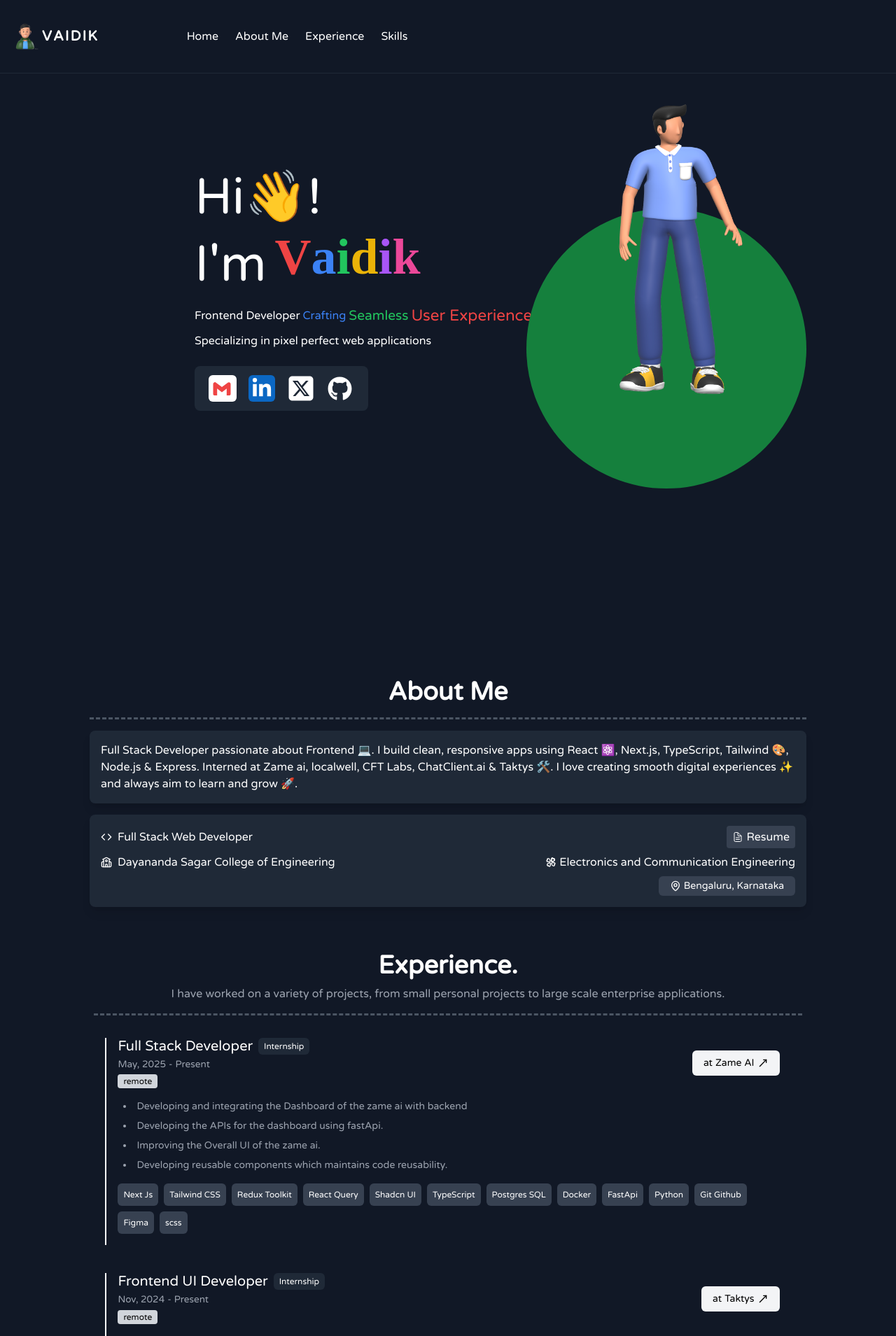
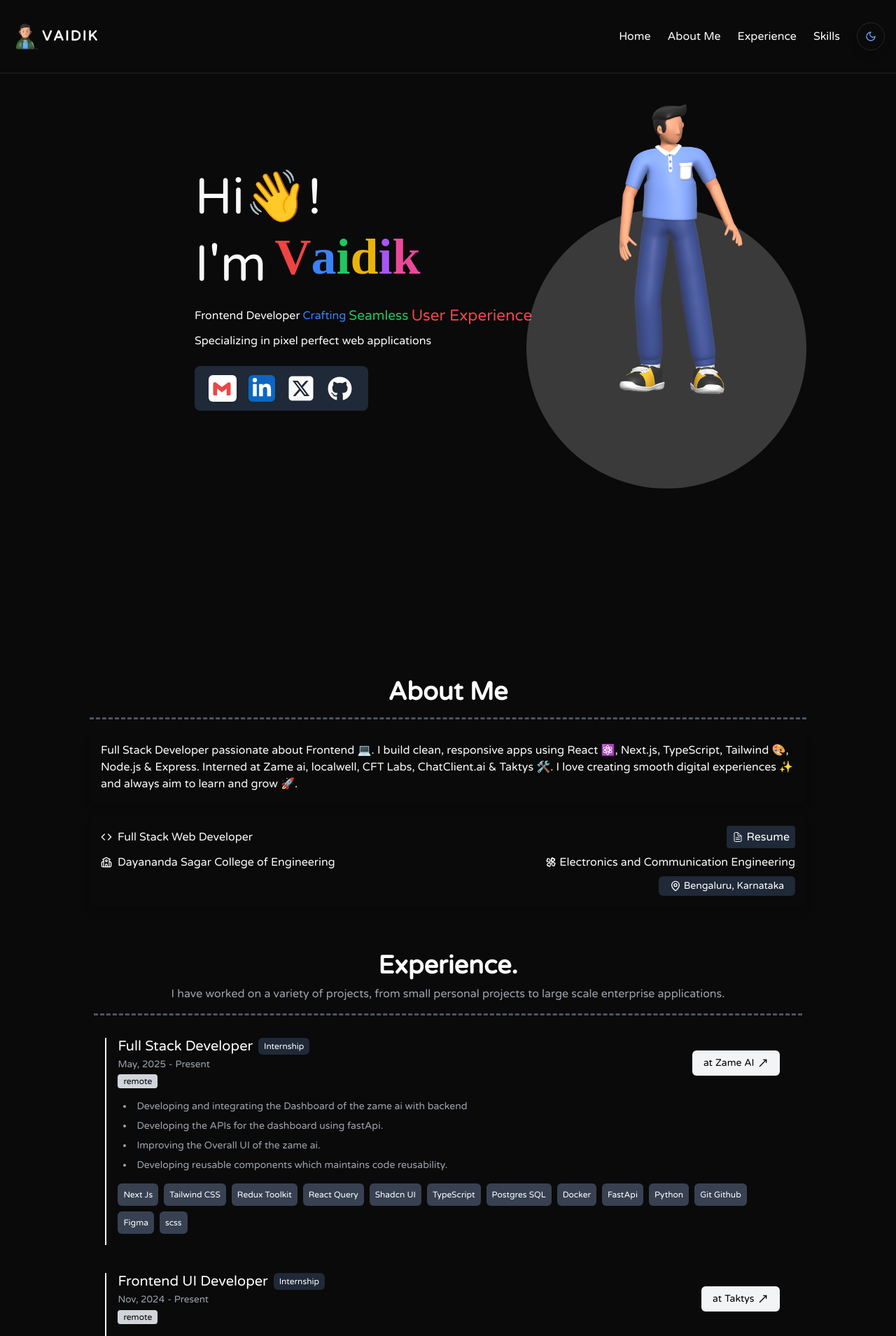
Before and after one commit to Vaidik1308/personal-portfolio, a Next.js app: page / in a window 1280 px wide. Shown: the top 1909 px of the page at 70% size. Built offline with nearby package versions, Linux system fonts and the light colour scheme; a web font is replaced by a local one; what tailwindcss-motion would draw is missing.

Commit message:
added dark light theme

```diff
--- a/src/app/globals.css
+++ b/src/app/globals.css
@@ -5,23 +5,74 @@
 @tailwind components;
 @tailwind utilities;
 
+/* Enhanced smooth transitions for theme changes */
+* {
+  transition: background-color 0.4s cubic-bezier(0.4, 0, 0.2, 1),
+              border-color 0.4s cubic-bezier(0.4, 0, 0.2, 1),
+              color 0.4s cubic-bezier(0.4, 0, 0.2, 1),
+              box-shadow 0.4s cubic-bezier(0.4, 0, 0.2, 1);
+}
 
+/* Theme transitioning state */
+.theme-transitioning * {
+  transition: background-color 0.4s cubic-bezier(0.4, 0, 0.2, 1),
+              border-color 0.4s cubic-bezier(0.4, 0, 0.2, 1),
+              color 0.4s cubic-bezier(0.4, 0, 0.2, 1),
+              box-shadow 0.4s cubic-bezier(0.4, 0, 0.2, 1),
+              transform 0.4s cubic-bezier(0.4, 0, 0.2, 1);
+}
+
+/* Smooth transition for theme toggle button */
+.theme-toggle {
+  transition: all 0.3s cubic-bezier(0.4, 0, 0.2, 1);
+}
+
+.theme-toggle:hover {
+  transform: scale(1.05);
+}
+
+.theme-toggle:active {
+  transform: scale(0.95);
+}
+
+/* Smooth icon rotation for theme toggle */
+.theme-toggle-icon {
+  transition: transform 0.5s cubic-bezier(0.4, 0, 0.2, 1);
+}
+
+.theme-toggle:hover .theme-toggle-icon {
+  transform: rotate(180deg);
+}
+
+/* Theme toggle button glow effect */
+.theme-toggle:hover {
+  box-shadow: 0 0 20px rgba(59, 130, 246, 0.3);
+}
+
+/* Smooth page transitions */
+.page-transition {
+  transition: opacity 0.3s ease-in-out;
+}
+
+/* Enhanced scrollbar with theme awareness */
 ::-webkit-scrollbar {
-  width: 5px;
+  width: 8px;
 }
 
 ::-webkit-scrollbar-track {
-  background: #686666;
+  background: hsl(var(--muted));
+  border-radius: 4px;
 }
 
 ::-webkit-scrollbar-thumb {
-  background: #1c223e;
+  background: hsl(var(--border));
+  border-radius: 4px;
+  transition: background-color 0.3s ease;
 }
 
 ::-webkit-scrollbar-thumb:hover {
-  background: #555;
+  background: hsl(var(--muted-foreground));
 }
-
 
 @layer base {
   :root {
@@ -87,7 +138,6 @@
   }
 }
 
-
 h2{
   @apply text-3xl font-semibold
 }
--- a/src/app/layout.tsx
+++ b/src/app/layout.tsx
@@ -1,6 +1,8 @@
 import type { Metadata } from "next";
 import "./globals.css";
 import Header from "@/components/Common/Header";
+import { ThemeProvider } from "@/providers/ThemeProvider";
+import { ThemeTransitionIndicator } from "@/components/Reusable/ThemeTransitionIndicator";
 // import Footer from "@/components/Common/Footer";
 
 export const metadata: Metadata = {
@@ -14,10 +16,10 @@ export default function RootLayout({
   children: React.ReactNode;
 }>) {
   return (
-    <html lang="en">
-      <body
-        className={` font-varela antialiased bg-[#111826] w-full text-white  flex flex-col`}
-      >
+    <html lang="en" suppressHydrationWarning>
+      <body className="font-varela antialiased bg-background text-foreground w-full flex flex-col">
+        <ThemeProvider defaultTheme="dark" storageKey="portfolio-theme">
+          <ThemeTransitionIndicator />
           <div>
             <Header/>
           </div>
@@ -29,6 +31,7 @@ export default function RootLayout({
           <div>
             {/* <Footer/> */}
           </div>
+        </ThemeProvider>
       </body>
     </html>
   );
--- a/src/components/Common/Header.tsx
+++ b/src/components/Common/Header.tsx
@@ -2,17 +2,22 @@ import React from 'react'
 import Wrapper from '../Reusable/Wrapper'
 import Logo from '../Reusable/Logo'
 import Navigation from '../partials/navigation/Navigation'
-
+import { ThemeToggle } from '../Reusable/ThemeToggle'
 
 const Header = () => {
   return (
-    <header className='w-full border-gray-800 border-b'>
-        <Wrapper className='flex  justify-center md:justify-start gap-32 items-center'>
+    <header className='w-full border-b border-border'>
+        <Wrapper className='flex justify-center md:justify-between gap-32 items-center'>
             <Logo/>
-            <ul className=' hidden md:flex gap-6 font-[500] items-center relative'>
-
+            <ul className='hidden md:flex gap-6 font-[500] items-center relative'>
                 <Navigation/>
+                <li>
+                  <ThemeToggle />
+                </li>
             </ul>
+            <div className='md:hidden flex items-center gap-4'>
+              <ThemeToggle />
+            </div>
         </Wrapper>
     </header>
   )
--- a/src/components/Home/AboutMe/AboutMe.tsx
+++ b/src/components/Home/AboutMe/AboutMe.tsx
@@ -13,7 +13,7 @@ const AboutMe = () => {
     <section id='about' className=' md:mt-16'>
         <Container>
             <HeaderSection>About Me</HeaderSection>
-            <AnimatedElement variant='fadeInUp' delay={0.1} duration={0.5} once={true} className='my-4 gap-4 shadow-lg bg-gray-800 p-4 rounded-lg'>
+            <AnimatedElement variant='fadeInUp' delay={0.1} duration={0.5} once={true} className='my-4 gap-4 shadow-lg bg-card p-4 rounded-lg'>
             Full Stack Developer passionate about Frontend <span className=''>💻</span>. I build clean, responsive apps using React <span>⚛️</span>, Next.js, TypeScript, Tailwind <span>🎨</span>, Node.js & Express. Interned at Zame ai, localwell, CFT Labs, ChatClient.ai & Taktys <span>🛠️</span>. I love creating smooth digital experiences <span>✨</span> and always aim to learn and grow <span>🚀</span>.
 
 
@@ -25,7 +25,7 @@ const AboutMe = () => {
 
 
             </AnimatedElement>
-            <AnimatedElement variant='fadeInUp' delay={0.4} duration={0.5} once={true} className='my-4 flex items-start gap-4 shadow-lg bg-gray-800 p-4 rounded-lg'>
+            <AnimatedElement variant='fadeInUp' delay={0.4} duration={0.5} once={true} className='my-4 flex items-start gap-4 shadow-lg bg-card p-4 rounded-lg'>
 
               <div className='flex justify-start w-[100%] flex-col gap-2'>
                   <div className='flex w-full justify-between md:flex-row flex-col'>
@@ -35,8 +35,8 @@ const AboutMe = () => {
                         {aboutData.role}
                       </span>
                     </div>
-                    <a target='_blank' href='https://drive.google.com/file/d/1YbjXs2ALW_TCBest6qYPfENCqL7vIOiZ/view?usp=sharing' className='flex items-center  px-2 h-[35px] md:h-auto justify-center gap-1 md:px-2 bg-gray-700 md:py-1 text-[0.75rem] md:text-[1rem] rounded-sm mt-2 md:mt-0 w-full md:w-fit hover:bg-gray-600 duration-200 cursor-pointer select-none'>
-                      <IoDocumentTextOutline className=' text-[14px] md:text-[16px]'/>
+                    <a target='_blank' href='https://drive.google.com/file/d/1YbjXs2ALW_TCBest6qYPfENCqL7vIOiZ/view?usp=sharing' className='flex items-center  px-2 h-[35px] md:h-auto justify-center gap-1 md:px-2 dark:bg-gray-800 bg-green-500 md:py-1 text-[0.75rem] md:text-[1rem] rounded-sm mt-2 md:mt-0 w-full md:w-fit hover:bg-accent duration-200 cursor-pointer text-white select-none'>
+                      <IoDocumentTextOutline className=' text-[14px] md:text-[16px] '/>
                       <span className='cursor-pointer' >
                         Resume
                       </span>
@@ -52,7 +52,7 @@ const AboutMe = () => {
                       <TbBrand4Chan size={16} className='mt-1'/>
                         {aboutData.education.college.branch}
                       </div>
-                      <span className='bg-gray-700 text-sm  px-4 rounded-md py-1 flex items-center gap-1 w-fit'> <MapPin size={16}/>{aboutData.location}</span>
+                      <span className='dark:bg-gray-800 bg-green-500 text-white dark:text-white text-sm  px-4 rounded-md py-1 flex items-center gap-1 w-fit'> <MapPin size={16}/>{aboutData.location}</span>
                     </div>
                   </div>
               </div>
--- a/src/components/Home/HeroSection.tsx
+++ b/src/components/Home/HeroSection.tsx
@@ -54,7 +54,7 @@ const HeroSection = () => {
                       </AnimatedElement>
                     </ul>
                     <motion.div
-                      className='grid grid-cols-4 md:mt-0 mt-4 items-center gap-4 text-3xl mx-auto md:mx-0 w-fit  inset-4 px-5 py-3 rounded-lg bg-gray-800'
+                      className='grid grid-cols-4 md:mt-0 mt-4 items-center gap-4 text-3xl mx-auto md:mx-0 w-fit  inset-4 px-5 py-3 rounded-lg dark:bg-gray-800 bg-green-100'
                       initial={{ scale: 0 }}
                           animate={{ rotate: 0, scale: 1 }} // Changed to 360 degrees
                           transition={{
@@ -144,7 +144,7 @@ const HeroSection = () => {
                 type:"spring",
                 delay:1
               }}
-              className='absolute size-[25rem] z-[5] bg-green-700 right-[0%] bottom-[5%] md:flex hidden rounded-full' />
+              className='absolute size-[25rem] z-[5] dark:bg-primary/20 bg-green-500 right-[0%] bottom-[5%] md:flex hidden rounded-full' />
         </Wrapper>
     </section>
   )
--- a/src/components/Home/SkillsSection/index.tsx
+++ b/src/components/Home/SkillsSection/index.tsx
@@ -27,7 +27,7 @@ const SkillsSection = () => {
         {
             name: 'Next.js',
             type:'icon',
-            icon: <SiNextdotjs className='text-white' size={ isMobile ? 30 :50}/>
+            icon: <SiNextdotjs className='text-black dark:text-white' size={ isMobile ? 30 :50}/>
         },
         {
             name: 'React Native',
@@ -117,7 +117,7 @@ const SkillsSection = () => {
                     duration={0.5}
                     once={true}
                     key={index}
-                    className='flex items-center flex-col bg-gray-800 md:p-4 rounded-lg md:size-32 size-24 p-1 justify-center gap-5 hover:scale-105 transition-all duration-300 cursor-pointer hover:bg-gray-700'
+                    className='flex items-center flex-col dark:bg-gray-800 text-black shadow-lg bg-green-100 md:p-4 rounded-lg md:size-32 size-24 p-1 justify-center gap-5 hover:scale-105 transition-all duration-300 cursor-pointer dark:hover:bg-gray-700 hover:bg-green-200 dark:text-white hover:text-black'
                 >
                     <AnimatedElement variant='bounce' delay={index*0.1} duration={1} once={true} className='text-white'>
                         {skill.icon}
--- a/src/components/Home/experience/ExperienceTimeline.tsx
+++ b/src/components/Home/experience/ExperienceTimeline.tsx
@@ -13,11 +13,11 @@ const ExperienceTimeline = () => {
                     <div className='w-full flex flex-col '>
                         <div className='w-full flex items-start md:items-center justify-between md:gap-0 gap-2 '>
                             <div className='flex flex-col gap-1'>
-                                <h4 className='md:text-xl md:leading-3 flex items-start md:items-center gap-2'>
+                                <h4 className='md:text-xl text-black dark:text-white md:leading-3 flex items-start md:items-center gap-2'>
                                     {item.roleName}
-                                    <span className='bg-gray-800 md:flex hidden p-1 rounded-md text-xs  px-2'>{item.jobType}</span>
+                                    <span className='dark:bg-gray-800 bg-green-500 text-white md:flex hidden p-1 rounded-md text-xs  px-2'>{item.jobType}</span>
                                 </h4>
-                                <div className="flex text-gray-400 items-center gap-1 text-[0.85rem]">
+                                <div className="flex text-gray-600 dark:text-gray-400 items-center gap-1 text-[0.85rem]">
                                     <span>
                                         {item.duration?.start}
                                     </span>
@@ -29,11 +29,11 @@ const ExperienceTimeline = () => {
 
                                 <div className='flex   gap-1 md:flex-col flex-row md:items-start items-center'>
                                     {/* <span className='text-sm lowercase'>Internship</span> */}
-                                    <span className='bg-gray-800 flex md:hidden p-1 rounded-md text-xs  px-2'>{item.jobType}</span>
-                                    <span className='bg-gray-300 text-black px-2 py-[2px] rounded-sm text-xs'>{item.type}</span>
+                                    <span className='dark:bg-gray-800 bg-green-500 text-white flex md:hidden p-1 rounded-md text-xs  px-2'>{item.jobType}</span>
+                                    <span className='dark:bg-gray-300 bg-green-200 text-black px-2 py-[2px] rounded-sm text-xs'>{item.type}</span>
                                 </div>
                             </div>
-                            <div className='flex items-center gap-1 bg-gray-100 p-2 rounded-md text-black px-2 md:px-4 text-xs md:text-sm'>
+                            <div className='flex items-center gap-1  dark:bg-gray-100 bg-green-500  p-2 rounded-md dark:text-black text-white px-2 md:px-4 text-xs md:text-sm'>
                                 <span>at</span>
                                 <a className='flex items-center gap-1 group' target='_blank' href={item.companyLink}>
                                     <span className='group-hover:text-gray-500 duration-200'>{item.companyName}</span>
@@ -43,7 +43,7 @@ const ExperienceTimeline = () => {
                         </div>
                         <ul className='list-disc list-inside pl-2 text-sm mt-4 flex flex-col gap-2 text-gray-400'>
                             {item.desc && item.desc.map((list,i) => (
-                                <AnimatedElement key={i} variant='fadeIn' delay={i*0.1} duration={0.5} once={true} className='text-gray-400'>
+                                <AnimatedElement key={i} variant='fadeIn' delay={i*0.1} duration={0.5} once={true} className='text-gray-600 dark:text-gray-400'>
                                     <li >
                                         {list}
                                     </li>
@@ -53,7 +53,7 @@ const ExperienceTimeline = () => {
                         <div className='my-4 text-xs flex flex-wrap gap-2'>
                             {item.skills && item.skills.map((skill,i) => (
 
-                                <AnimatedElement key={i} variant='fadeIn' delay={i*0.1} duration={0.5} once={true} className='bg-gray-700 p-2 rounded-md text-white hover:bg-gray-600 duration-200 cursor-pointer select-none'>{skill}</AnimatedElement>
+                                <AnimatedElement key={i} variant='fadeIn' delay={i*0.1} duration={0.5} once={true} className='dark:bg-gray-700 bg-green-100 p-2 rounded-md text-black dark:text-white hover:bg-green-200 dark:hover:bg-gray-600 duration-200 cursor-pointer select-none'>{skill}</AnimatedElement>
                             ))}
                         </div>
                     </div>
--- a/src/components/Reusable/HeaderSection.tsx
+++ b/src/components/Reusable/HeaderSection.tsx
@@ -3,8 +3,8 @@ import AnimatedElement from "./animated-element"
 export const HeaderSection = ({children,description}: {children: React.ReactNode,description?: string}) => {
     return (
       <AnimatedElement variant='fadeInUp' delay={0.1} duration={0.5} once={true} className='flex flex-col gap-2 justify-center items-center w-full  border-dashed border-b-[3px] border-gray-600 pb-4'>
-        <h2 className='text-4xl font-bold'>{children}</h2>
-        {description && <p className='text-gray-400 text-center px-4'>{description}</p>}
+        <h2 className='text-4xl font-bold dark:text-white text-black'>{children}</h2>
+        {description && <p className='text-gray-600 dark:text-gray-400 text-center px-4 '>{description}</p>}
       </AnimatedElement>
     )
   }
--- /dev/null
+++ b/src/components/Reusable/ThemeToggle.tsx
@@ -0,0 +1,116 @@
+"use client"
+
+import { Moon, Sun, Monitor } from "lucide-react"
+import { useTheme } from "@/providers/ThemeProvider"
+import { motion, AnimatePresence } from "framer-motion"
+import { useEffect, useState } from "react"
+
+export function ThemeToggle() {
+  const { theme, setTheme, isTransitioning } = useTheme()
+  const [mounted, setMounted] = useState(false)
+
+  useEffect(() => {
+    setMounted(true)
+  }, [])
+
+  const toggleTheme = () => {
+    if (isTransitioning || !mounted) return // Prevent multiple clicks during transition
+
+    if (theme === "light") {
+      setTheme("dark")
+    } else if (theme === "dark") {
+      setTheme("system")
+    } else {
+      setTheme("light")
+    }
+  }
+
+  const getIcon = () => {
+    switch (theme) {
+      case "light":
+        return <Sun className="h-4 w-4" />
+      case "dark":
+        return <Moon className="h-4 w-4" />
+      case "system":
+        return <Monitor className="h-4 w-4" />
+      default:
+        return <Sun className="h-4 w-4" />
+    }
+  }
+
+  const getTooltip = () => {
+    if (isTransitioning) return "Switching theme..."
+    if (!mounted) return "Loading theme..."
+
+    switch (theme) {
+      case "light":
+        return "Switch to dark mode"
+      case "dark":
+        return "Switch to system theme"
+      case "system":
+        return "Switch to light mode"
+      default:
+        return "Toggle theme"
+    }
+  }
+
+  const getThemeColor = () => {
+    switch (theme) {
+      case "light":
+        return "text-yellow-500"
+      case "dark":
+        return "text-blue-400"
+      case "system":
+        return "text-purple-400"
+      default:
+        return "text-foreground"
+    }
+  }
+
+  // Don't render until mounted to prevent hydration mismatch
+  if (!mounted) {
+    return (
+      <div className="theme-toggle relative inline-flex h-10 w-10 items-center justify-center rounded-full border border-border bg-background text-foreground shadow-lg">
+        <div className="w-4 h-4 border-2 border-muted-foreground border-t-transparent rounded-full animate-spin" />
+      </div>
+    )
+  }
+
+  return (
+    <motion.button
+      onClick={toggleTheme}
+      disabled={isTransitioning}
+      className={`theme-toggle relative inline-flex h-10 w-10 items-center justify-center rounded-full border border-border bg-background text-foreground hover:bg-accent hover:text-accent-foreground focus-visible:outline-none focus-visible:ring-2 focus-visible:ring-ring focus-visible:ring-offset-2 disabled:pointer-events-none disabled:opacity-50 shadow-lg hover:shadow-md ${
+        isTransitioning ? 'cursor-not-allowed opacity-50' : ''
+      }`}
+      title={getTooltip()}
+      aria-label={getTooltip()}
+      whileHover={!isTransitioning ? { scale: 1.05 } : {}}
+      whileTap={!isTransitioning ? { scale: 0.95 } : {}}
+      transition={{
+        type: "spring",
+        stiffness: 400,
+        damping: 17
+      }}
+    >
+      <AnimatePresence mode="wait">
+        <motion.div
+          key={theme}
+          initial={{ rotate: -90, opacity: 0 }}
+          animate={{ rotate: 0, opacity: 1 }}
+          exit={{ rotate: 90, opacity: 0 }}
+          transition={{
+            duration: 0.3,
+            ease: "easeInOut"
+          }}
+          className={`theme-toggle-icon rounded-full ${getThemeColor()} ${
+            isTransitioning ? 'animate-pulse' : ''
+          }`}
+        >
+          {getIcon()}
+        </motion.div>
+      </AnimatePresence>
+      <span className="sr-only">Toggle theme</span>
+    </motion.button>
+  )
+}
--- /dev/null
+++ b/src/components/Reusable/ThemeTransitionIndicator.tsx
@@ -0,0 +1,38 @@
+"use client"
+
+import { useTheme } from "@/providers/ThemeProvider"
+import { motion, AnimatePresence } from "framer-motion"
+
+export function ThemeTransitionIndicator() {
+  const { isTransitioning } = useTheme()
+
+  return (
+    <AnimatePresence>
+      {isTransitioning && (
+        <motion.div
+          initial={{ opacity: 0, scale: 0.8 }}
+          animate={{ opacity: 1, scale: 1 }}
+          exit={{ opacity: 0, scale: 0.8 }}
+          className="fixed top-4 right-4 z-50 pointer-events-none"
+          transition={{
+            duration: 0.2,
+            ease: "easeInOut"
+          }}
+        >
+          <div className="flex items-center gap-2 px-3 py-2 bg-background/80 backdrop-blur-sm border border-border rounded-lg shadow-lg">
+            <motion.div
+              animate={{ rotate: 360 }}
+              transition={{
+                duration: 1,
+                repeat: Infinity,
+                ease: "linear"
+              }}
+              className="w-4 h-4 border-2 border-primary border-t-transparent rounded-full"
+            />
+            <span className="text-sm text-foreground">Switching theme...</span>
+          </div>
+        </motion.div>
+      )}
+    </AnimatePresence>
+  )
+}
--- /dev/null
+++ b/src/providers/ThemeProvider.tsx
@@ -0,0 +1,109 @@
+"use client"
+
+import { createContext, useContext, useEffect, useState } from "react"
+
+type Theme = "dark" | "light" | "system"
+
+type ThemeProviderProps = {
+  children: React.ReactNode
+  defaultTheme?: Theme
+  storageKey?: string
+}
+
+type ThemeProviderState = {
+  theme: Theme
+  setTheme: (theme: Theme) => void
+  isTransitioning: boolean
+}
+
+const initialState: ThemeProviderState = {
+  theme: "system",
+  setTheme: () => null,
+  isTransitioning: false,
+}
+
+const ThemeProviderContext = createContext<ThemeProviderState>(initialState)
+
+export function ThemeProvider({
+  children,
+  defaultTheme = "system",
+  storageKey = "vite-ui-theme",
+  ...props
+}: ThemeProviderProps) {
+  const [theme, setThemeState] = useState<Theme>(defaultTheme)
+  const [isTransitioning, setIsTransitioning] = useState(false)
+  const [mounted, setMounted] = useState(false)
+
+  // Handle initial theme loading on client side
+  useEffect(() => {
+    setMounted(true)
+    const savedTheme = localStorage?.getItem(storageKey) as Theme
+    if (savedTheme && ["light", "dark", "system"].includes(savedTheme)) {
+      setThemeState(savedTheme)
+    }
+  }, [storageKey])
+
+  useEffect(() => {
+    if (!mounted) return
+
+    const root = window.document.documentElement
+
+    // Add transition class for smooth theme switching
+    root.classList.add("theme-transitioning")
+
+    // Remove existing theme classes
+    root.classList.remove("light", "dark")
+
+    if (theme === "system") {
+      const systemTheme = window.matchMedia("(prefers-color-scheme: dark)")
+        .matches
+        ? "dark"
+        : "light"
+
+      root.classList.add(systemTheme)
+    } else {
+      root.classList.add(theme)
+    }
+
+    // Remove transition class after animation completes
+    const timer = setTimeout(() => {
+      root.classList.remove("theme-transitioning")
+    }, 400) // Match the CSS transition duration
+
+    return () => clearTimeout(timer)
+  }, [theme, mounted])
+
+  const setTheme = (newTheme: Theme) => {
+    if (!mounted) return
+
+    setIsTransitioning(true)
+
+    // Add a small delay for visual feedback
+    setTimeout(() => {
+      localStorage?.setItem(storageKey, newTheme)
+      setThemeState(newTheme)
+      setIsTransitioning(false)
+    }, 150)
+  }
+
+  const value = {
+    theme,
+    setTheme,
+    isTransitioning,
+  }
+
+  return (
+    <ThemeProviderContext.Provider {...props} value={value}>
+      {children}
+    </ThemeProviderContext.Provider>
+  )
+}
+
+export const useTheme = () => {
+  const context = useContext(ThemeProviderContext)
+
+  if (context === undefined)
+    throw new Error("useTheme must be used within a ThemeProvider")
+
+  return context
+}
```
Lines whose indentation alone changed are shown as unchanged.
